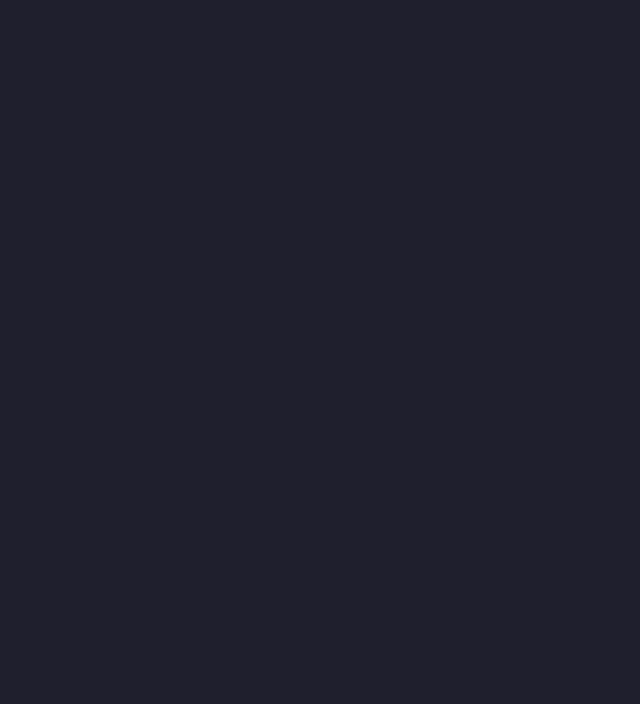
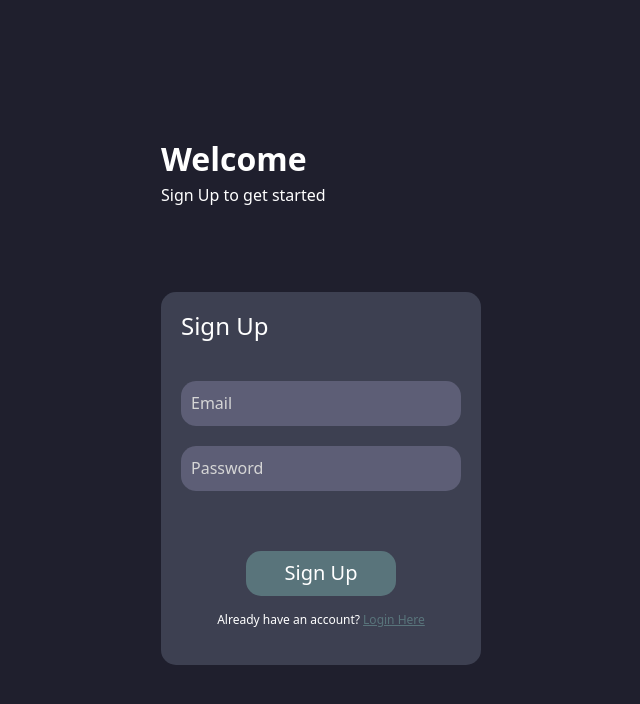
Before and after one commit to mannamar/tasktracker, a React (Create React App) app: page /SignUp in a window 1280 px wide. Shown: the top 704 px of the page, without its empty margins (319-959 px from the left). Built offline with nearby package versions, Linux system fonts and the light colour scheme.

Commit message:
Sign Up Page

```diff
--- a/src/components/Login.css
+++ b/src/components/Login.css
@@ -14,6 +14,7 @@
     font-size: 32px;
     color: white;
     font-weight: bold;
+    margin: 0;
 }
 
 .login-subheader {
@@ -37,7 +38,7 @@
 }
 
 .input-field {
-    width: 330px;
+    width: 280px;
     height: 45px;
     border-radius: 15px;
     border: none;
@@ -49,7 +50,6 @@
 .input-field:focus {
     outline: none;
 }
-
 ::placeholder {
     color: #D6D6D6;
 }
--- a/src/components/Login.js
+++ b/src/components/Login.js
@@ -1,5 +1,6 @@
 import React from 'react';
 import './Login.css';
+import { Link } from 'react-router-dom';
 
 export default function Login() {
     return (
@@ -15,7 +16,7 @@ export default function Login() {
                         <button className='login-btn'>Login</button>
                         <div className='register-here'>
                             <p className='register-here-text'>Don't have an account?</p>
-                            <p className='register-here-link'>Register Here</p>
+                            <Link className='register-here-link' to={'/SignUp'}>Register Here</Link>
                         </div>
                     </div>
                 </div>
--- a/src/components/SignUp.js
+++ b/src/components/SignUp.js
@@ -1,7 +1,26 @@
 import React from 'react'
+import './Login.css';
+import { Link } from 'react-router-dom';
 
 export default function SignUp() {
     return (
-        <div>SignUp</div>
+        <>
+            <div className='login-row'>
+                <div className='login-col'>
+                    <p className='login-header'>Welcome</p>
+                    <p className='login-subheader'>Sign Up to get started</p>
+                    <div className='login-box'>
+                        <h2 className='login-box-header'>Sign Up</h2>
+                        <input className='input-field' placeholder='Email' type='email'/>
+                        <input className='input-field' placeholder='Password' type='password'/>
+                        <button className='login-btn'>Sign Up</button>
+                        <div className='register-here'>
+                            <p className='register-here-text'>Already have an account?</p>
+                            <Link className='register-here-link' to={'/Login'}>Login Here</Link>
+                        </div>
+                    </div>
+                </div>
+            </div>
+        </>
     )
 }
```
